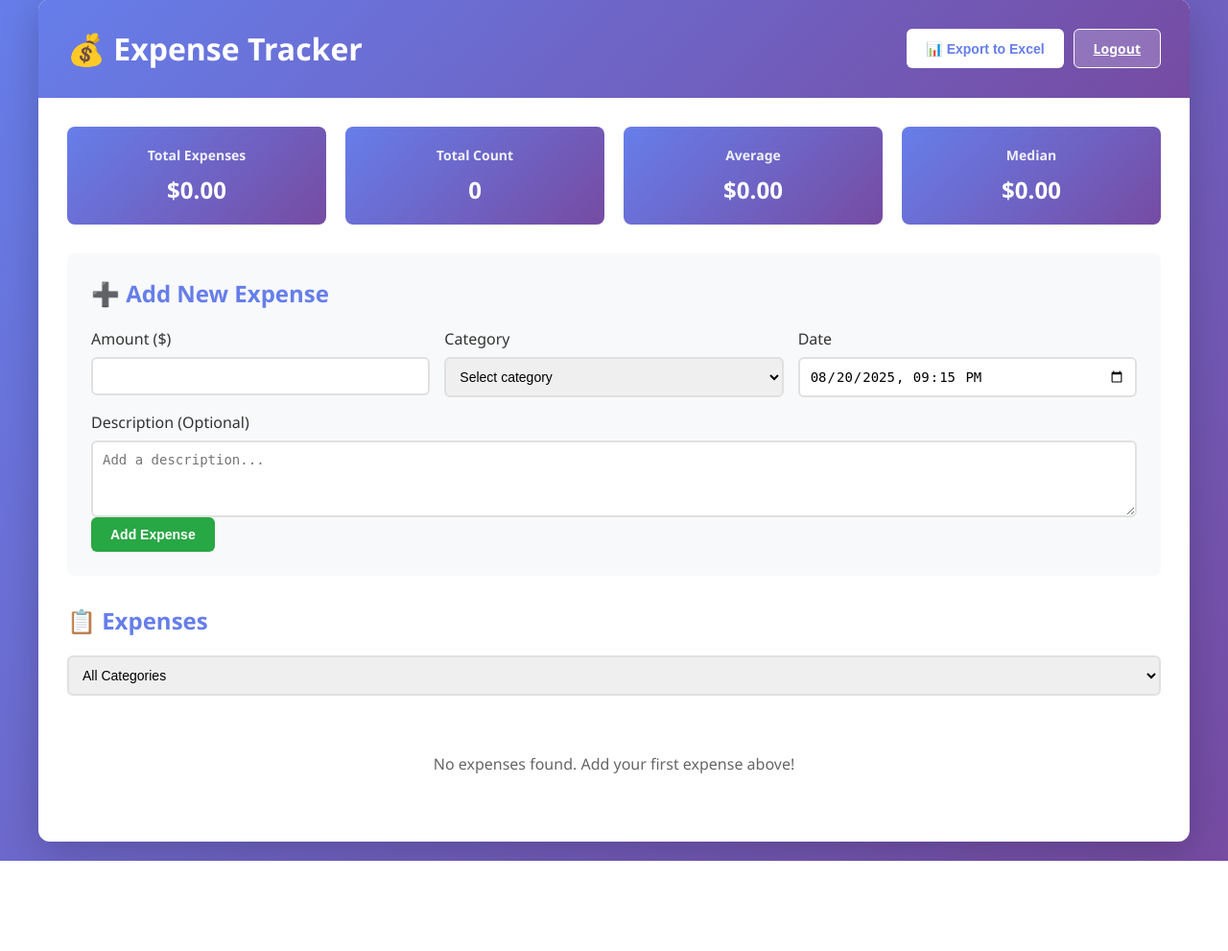
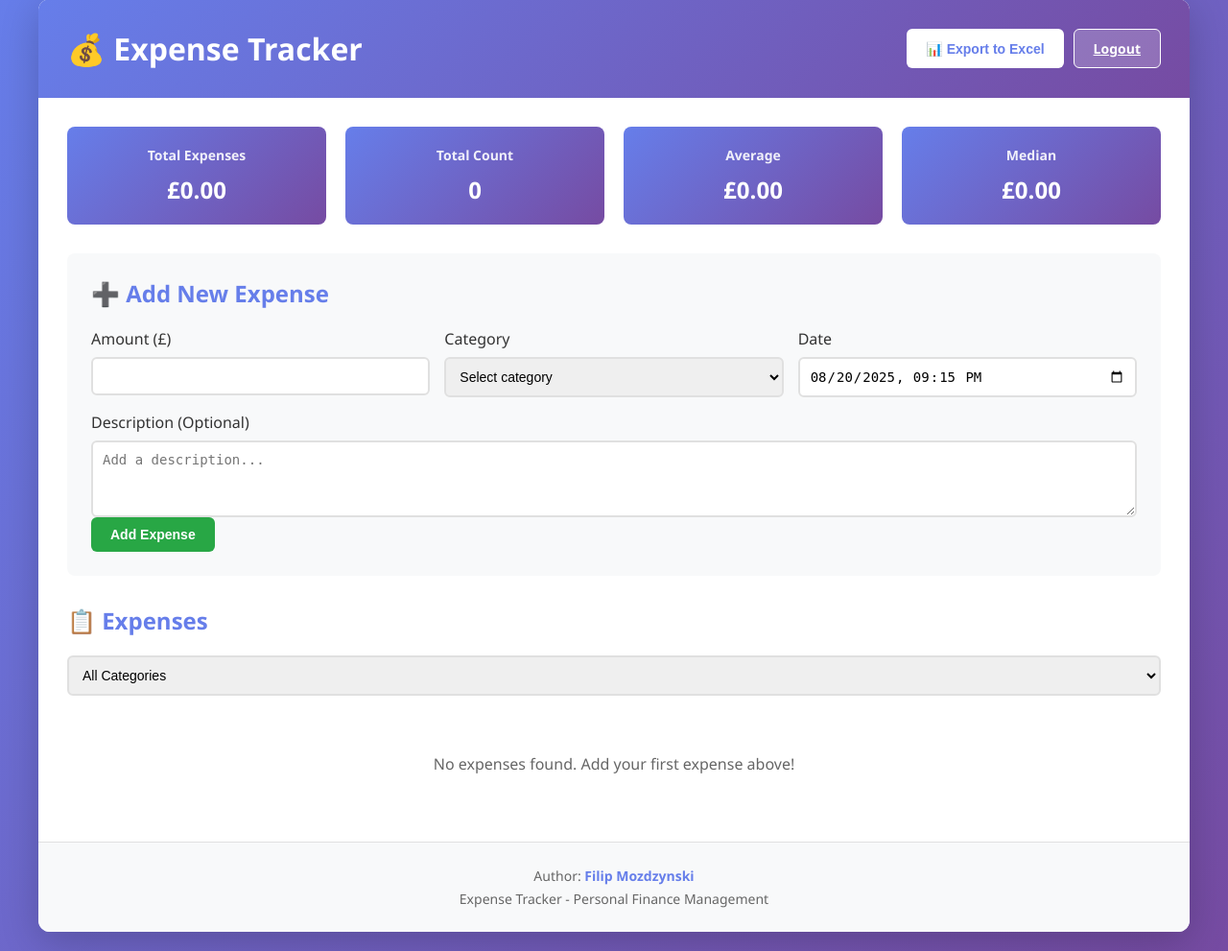
Before and after one commit to filipmoz/expense_tracker, a FastAPI app: template app/templates/expenses.html in a window 1280 px wide. Shown: the part 21-1012 px from the top of the page at 96% size. Before the commit the page ends 918 px from the top, so only its background shows below. Run offline with FastAPI, Linux system fonts and the light colour scheme; the template is opened without the code that fills it, so the values that code supplies are empty.

Commit message:
Add footer with author information

```diff
--- a/app/templates/expenses.html
+++ b/app/templates/expenses.html
@@ -227,6 +227,24 @@
             padding: 20px;
             color: #667eea;
         }
+
+        .footer {
+            background: #f8f9fa;
+            padding: 20px 30px;
+            text-align: center;
+            border-top: 1px solid #e0e0e0;
+            color: #666;
+            font-size: 14px;
+        }
+
+        .footer p {
+            margin: 5px 0;
+        }
+
+        .footer .author {
+            font-weight: 600;
+            color: #667eea;
+        }
     </style>
 </head>
 <body>
@@ -244,7 +262,7 @@
             <div class="stats-grid" id="statsGrid">
                 <div class="stat-card">
                     <h3>Total Expenses</h3>
-                    <div class="value" id="totalExpenses">$0.00</div>
+                    <div class="value" id="totalExpenses">£0.00</div>
                 </div>
                 <div class="stat-card">
                     <h3>Total Count</h3>
@@ -252,11 +270,11 @@
                 </div>
                 <div class="stat-card">
                     <h3>Average</h3>
-                    <div class="value" id="averageExpense">$0.00</div>
+                    <div class="value" id="averageExpense">£0.00</div>
                 </div>
                 <div class="stat-card">
                     <h3>Median</h3>
-                    <div class="value" id="medianExpense">$0.00</div>
+                    <div class="value" id="medianExpense">£0.00</div>
                 </div>
             </div>
 
@@ -266,7 +284,7 @@
                 <form id="expenseForm">
                     <div class="form-grid">
                         <div class="form-group">
-                            <label for="amount">Amount ($)</label>
+                            <label for="amount">Amount (£)</label>
                             <input type="number" id="amount" name="amount" step="0.01" min="0.01" required>
                         </div>
                         <div class="form-group">
@@ -308,6 +326,11 @@
                     <div class="loading">Loading expenses...</div>
                 </div>
             </div>
+        </div>
+
+        <div class="footer">
+            <p>Author: <span class="author">Filip Mozdzynski</span></p>
+            <p>Expense Tracker - Personal Finance Management</p>
         </div>
     </div>
 
@@ -394,7 +417,7 @@
                             <td>${date}</td>
                             <td>${expense.category}</td>
                             <td>${expense.description || '-'}</td>
-                            <td>$${expense.amount.toFixed(2)}</td>
+                            <td>£${expense.amount.toFixed(2)}</td>
                             <td>
                                 <button class="btn btn-danger" onclick="deleteExpense(${expense.id})">Delete</button>
                             </td>
@@ -414,10 +437,10 @@
                 const response = await fetch('/api/expenses/stats/summary');
                 const stats = await response.json();
 
-                document.getElementById('totalExpenses').textContent = `$${stats.total_expenses.toFixed(2)}`;
+                document.getElementById('totalExpenses').textContent = `£${stats.total_expenses.toFixed(2)}`;
                 document.getElementById('totalCount').textContent = stats.total_count;
-                document.getElementById('averageExpense').textContent = `$${stats.average_expense.toFixed(2)}`;
-                document.getElementById('medianExpense').textContent = `$${stats.median_expense.toFixed(2)}`;
+                document.getElementById('averageExpense').textContent = `£${stats.average_expense.toFixed(2)}`;
+                document.getElementById('medianExpense').textContent = `£${stats.median_expense.toFixed(2)}`;
             } catch (error) {
                 console.error('Error loading statistics:', error);
             }
```
